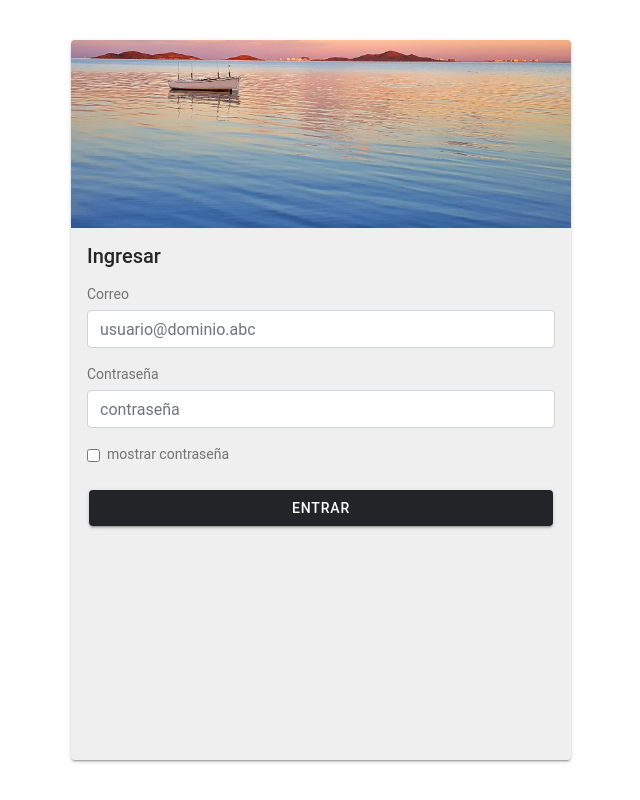
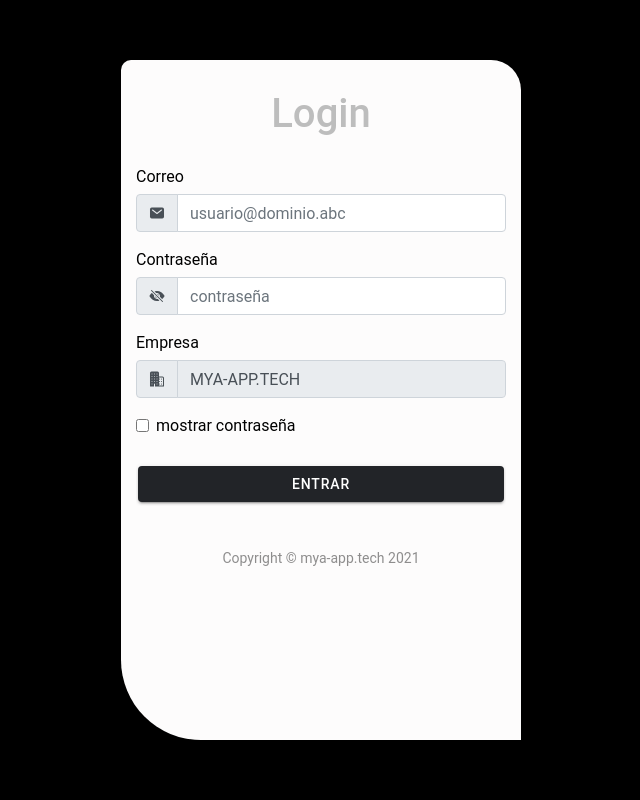
Before and after one commit to elgael06/front-control, a React (Create React App) app: page /control/login in a window 1280 px wide. Shown: the whole page, without its empty margins (319-959 px from the left). Built offline with nearby package versions, Linux system fonts and the light colour scheme.

Commit message:
cambios de ligin.

```diff
--- a/src/components/Layout/ButtonClose.tsx
+++ b/src/components/Layout/ButtonClose.tsx
@@ -1,4 +1,4 @@
-import React from 'react';
+import React, { useEffect } from 'react';
 import { IonButton, IonIcon } from "@ionic/react";
 import { power } from 'ionicons/icons';
 import { useDispatch } from 'react-redux';
@@ -7,6 +7,8 @@ import { cerrarSecion } from '../../redux/actions/sesion.actions';
 
 const ButtonClose: React.FC = () => {
     const dispatch = useDispatch();
+
+    useEffect(()=>{} );
 
     return (<IonButton
         color="danger"
--- a/src/components/Layout/LayoutLogin.tsx
+++ b/src/components/Layout/LayoutLogin.tsx
@@ -1,22 +1,37 @@
-import { IonCard, IonCardContent, IonCardHeader, IonCardTitle, IonContent, IonImg, IonPage } from "@ionic/react";
+import { IonContent, IonHeader, IonIcon, IonPage } from "@ionic/react";
+import { personCircleOutline } from "ionicons/icons";
 import React from "react";
-
-import imagen from '../../pages/Login/assets/mar_1.jpg';
+import { Col, Container, Row } from "react-bootstrap";
 
 const LayoutLogin:React.FC = ({ children }) => {
+    const date = new Date();
+    return (<IonPage>
+        <IonHeader>
+            <link rel="image_src" href="static/landing/img/img.png" />
+            <meta name="viewport" content="width=device-width, initial-scale=1, shrink-to-fit=no" />
+            <meta name="description" content="creamos tu sistemas a la medida para pequeñas medianas y grandes empresas." />
+            <meta name="author" content="cristian gael valenzuela castro" />
+            <meta property="og:image" content="static/landing/img/img.png" />
+            <title>inicio de sesion de usiarios</title>
+        </IonHeader>
 
-    return (<IonPage>
         <IonContent >
             <div id='container_div'>
-                <IonCard id='card_login' >
-                    <IonImg   src={imagen}  />
-                    <IonCardHeader >
-                        <IonCardTitle>Ingresar</IonCardTitle>
-                    </IonCardHeader>
-                    <IonCardContent >
+                <Container id='card_login'>
+                    <Col style={{textAlign:'center',fontSize:160,color:'#bdbdbd',marginTop:30,height:75,zIndex:999}}>
+                        <h1>Login</h1>
+                    </Col>
+                <Row>
+                    <Col >
                         { children}
-                    </IonCardContent>
-                </IonCard>
+                    </Col>
+                </Row>
+                <Row className='corporing'>
+                    <Col>
+                        <small>Copyright &copy; mya-app.tech {date.getFullYear()}</small>
+                    </Col>
+                </Row>
+            </Container>
             </div>
         </IonContent>
     </IonPage>);
--- a/src/pages/Login/Login.tsx
+++ b/src/pages/Login/Login.tsx
@@ -8,6 +8,7 @@ import { chekSesion } from "../../redux/actions/sesion.actions";
 import LayoutLogin from "../../components/Layout/LayoutLogin";
 import FormLogin from "./components/FormLogin";
 import ModalConfirm from "./components/ModalConfirm";
+import { business, eye, eyeOff, lockClosed, lockOpen, mail } from "ionicons/icons";
 
 type formType = {
     email: string,
@@ -30,7 +31,7 @@ const Login = () => {
     }
 
     return <LayoutLogin>
-        <Form onSubmit={submitLogin} name='login'>
+        <Form onSubmit={submitLogin} name='login' style={{overflow:'auto'}}>
             <FormLogin
                 title='Correo'
                 required={true}
@@ -39,6 +40,7 @@ const Login = () => {
                 name='user'
                 placeholder='usuario@dominio.abc'
                 value={state.email}
+                icon={mail}
                 onChange={(e:any) => setState({ ...state, email: e.target.value })}
             />
 
@@ -50,7 +52,17 @@ const Login = () => {
                 placeholder='contraseña'
                 minLength={6}
                 value={state.password}
+                icon={state.statusPass ? eye : eyeOff}
                 onChange={(e:any) => setState({ ...state, password: e.target.value })}
+            />
+
+            <FormLogin
+                title='Empresa'
+                disabled
+                name='empresa'
+                minLength={6}
+                value='MYA-APP.TECH'
+                icon={ business }
             />
 
             <Form.Check >
--- a/src/pages/Login/components/FormLogin.tsx
+++ b/src/pages/Login/components/FormLogin.tsx
@@ -1,4 +1,5 @@
-import { Form, FormControl } from "react-bootstrap";
+import { IonIcon } from "@ionic/react";
+import { Form, FormControl, InputGroup } from "react-bootstrap";
 
 
 
@@ -6,7 +7,12 @@ const FormLogin:React.FC<any> = (props:any) => {
 
     return <Form.Group>
         <Form.Label>{ props.title}</Form.Label>
-        <FormControl {...props} />
+        <InputGroup>
+            {props.icon && <InputGroup.Prepend>
+                <InputGroup.Text><IonIcon icon={props.icon} /></InputGroup.Text>
+            </InputGroup.Prepend>}
+            <FormControl {...props} />
+        </InputGroup>
     </Form.Group>
 }
 
--- a/src/pages/Login/styles.css
+++ b/src/pages/Login/styles.css
@@ -1,13 +1,24 @@
+
 #container_div {
   display: flex;
   justify-content: center;
   height: 100%;
   align-items: center;
+  background-color:#000;
+  overflow: auto;
 }
 
 #card_login {
   width: 90%;
-  max-width: 500px;
-  height: 90%;
-  background: #00000010;
+  max-width: 400px;
+  min-height: 85%;
+  margin:10px;
+  background-color: #fdfcfc;
+  border-radius:10px 30px 0 80px ;
 }
+
+.corporing{
+  text-align: center;
+  color: #00000070;
+  padding-top: 40px
+}
--- a/src/theme/variables.css
+++ b/src/theme/variables.css
@@ -75,3 +75,161 @@ http://ionicframework.com/docs/theming/ */
   --ion-color-light-shade: #d7d8da;
   --ion-color-light-tint: #f5f6f9;
 }
+
+@media (prefers-color-scheme: dark) {
+  /*
+   * Dark Colors
+   * -------------------------------------------
+   */
+
+  body {
+    --ion-color-primary: #989aa2;
+    --ion-color-primary-rgb: 152, 154, 162;
+    --ion-color-primary-contrast: #000000;
+    --ion-color-primary-contrast-rgb: 0, 0, 0;
+    --ion-color-primary-shade: #86888f;
+    --ion-color-primary-tint: #a2a4ab;
+
+    --ion-color-secondary: #50c8ff;
+    --ion-color-secondary-rgb: 80, 200, 255;
+    --ion-color-secondary-contrast: #ffffff;
+    --ion-color-secondary-contrast-rgb: 255, 255, 255;
+    --ion-color-secondary-shade: #46b0e0;
+    --ion-color-secondary-tint: #62ceff;
+
+    --ion-color-tertiary: #6a64ff;
+    --ion-color-tertiary-rgb: 106, 100, 255;
+    --ion-color-tertiary-contrast: #ffffff;
+    --ion-color-tertiary-contrast-rgb: 255, 255, 255;
+    --ion-color-tertiary-shade: #5d58e0;
+    --ion-color-tertiary-tint: #7974ff;
+
+    --ion-color-success: #2fdf75;
+    --ion-color-success-rgb: 47, 223, 117;
+    --ion-color-success-contrast: #000000;
+    --ion-color-success-contrast-rgb: 0, 0, 0;
+    --ion-color-success-shade: #29c467;
+    --ion-color-success-tint: #44e283;
+
+    --ion-color-warning: #ffd534;
+    --ion-color-warning-rgb: 255, 213, 52;
+    --ion-color-warning-contrast: #000000;
+    --ion-color-warning-contrast-rgb: 0, 0, 0;
+    --ion-color-warning-shade: #e0bb2e;
+    --ion-color-warning-tint: #ffd948;
+
+    --ion-color-danger: #ff4961;
+    --ion-color-danger-rgb: 255, 73, 97;
+    --ion-color-danger-contrast: #ffffff;
+    --ion-color-danger-contrast-rgb: 255, 255, 255;
+    --ion-color-danger-shade: #e04055;
+    --ion-color-danger-tint: #ff5b71;
+
+    --ion-color-dark: #f4f5f8;
+    --ion-color-dark-rgb: 244, 245, 248;
+    --ion-color-dark-contrast: #000000;
+    --ion-color-dark-contrast-rgb: 0, 0, 0;
+    --ion-color-dark-shade: #d7d8da;
+    --ion-color-dark-tint: #f5f6f9;
+
+    --ion-color-medium: #989aa2;
+    --ion-color-medium-rgb: 152, 154, 162;
+    --ion-color-medium-contrast: #000000;
+    --ion-color-medium-contrast-rgb: 0, 0, 0;
+    --ion-color-medium-shade: #86888f;
+    --ion-color-medium-tint: #a2a4ab;
+
+    --ion-color-light: #222428;
+    --ion-color-light-rgb: 34, 36, 40;
+    --ion-color-light-contrast: #ffffff;
+    --ion-color-light-contrast-rgb: 255, 255, 255;
+    --ion-color-light-shade: #1e2023;
+    --ion-color-light-tint: #383a3e;
+  }
+
+  /*
+   * iOS Dark Theme
+   * -------------------------------------------
+   */
+
+  .ios body {
+    --ion-background-color: #000000;
+    --ion-background-color-rgb: 0, 0, 0;
+
+    --ion-text-color: #ffffff;
+    --ion-text-color-rgb: 255, 255, 255;
+
+    --ion-color-step-50: #0d0d0d;
+    --ion-color-step-100: #1a1a1a;
+    --ion-color-step-150: #262626;
+    --ion-color-step-200: #333333;
+    --ion-color-step-250: #404040;
+    --ion-color-step-300: #4d4d4d;
+    --ion-color-step-350: #595959;
+    --ion-color-step-400: #666666;
+    --ion-color-step-450: #737373;
+    --ion-color-step-500: #808080;
+    --ion-color-step-550: #8c8c8c;
+    --ion-color-step-600: #999999;
+    --ion-color-step-650: #a6a6a6;
+    --ion-color-step-700: #b3b3b3;
+    --ion-color-step-750: #bfbfbf;
+    --ion-color-step-800: #cccccc;
+    --ion-color-step-850: #d9d9d9;
+    --ion-color-step-900: #e6e6e6;
+    --ion-color-step-950: #f2f2f2;
+
+    --ion-item-background: #000000;
+
+    --ion-card-background: #1c1c1d;
+  }
+
+  .ios ion-modal {
+    --ion-background-color: var(--ion-color-step-100);
+    --ion-toolbar-background: var(--ion-color-step-150);
+    --ion-toolbar-border-color: var(--ion-color-step-250);
+  }
+
+  /*
+   * Material Design Dark Theme
+   * -------------------------------------------
+   */
+
+  .md body {
+    --ion-background-color: #121212;
+    --ion-background-color-rgb: 18, 18, 18;
+
+    --ion-text-color: #ffffff;
+    --ion-text-color-rgb: 255, 255, 255;
+
+    --ion-border-color: #222222;
+
+    --ion-color-step-50: #1e1e1e;
+    --ion-color-step-100: #2a2a2a;
+    --ion-color-step-150: #363636;
+    --ion-color-step-200: #414141;
+    --ion-color-step-250: #4d4d4d;
+    --ion-color-step-300: #595959;
+    --ion-color-step-350: #656565;
+    --ion-color-step-400: #717171;
+    --ion-color-step-450: #7d7d7d;
+    --ion-color-step-500: #898989;
+    --ion-color-step-550: #949494;
+    --ion-color-step-600: #a0a0a0;
+    --ion-color-step-650: #acacac;
+    --ion-color-step-700: #b8b8b8;
+    --ion-color-step-750: #c4c4c4;
+    --ion-color-step-800: #d0d0d0;
+    --ion-color-step-850: #dbdbdb;
+    --ion-color-step-900: #e7e7e7;
+    --ion-color-step-950: #f3f3f3;
+
+    --ion-item-background: #1e1e1e;
+
+    --ion-toolbar-background: #1f1f1f;
+
+    --ion-tab-bar-background: #1f1f1f;
+
+    --ion-card-background: #1e1e1e;
+  }
+}
```
